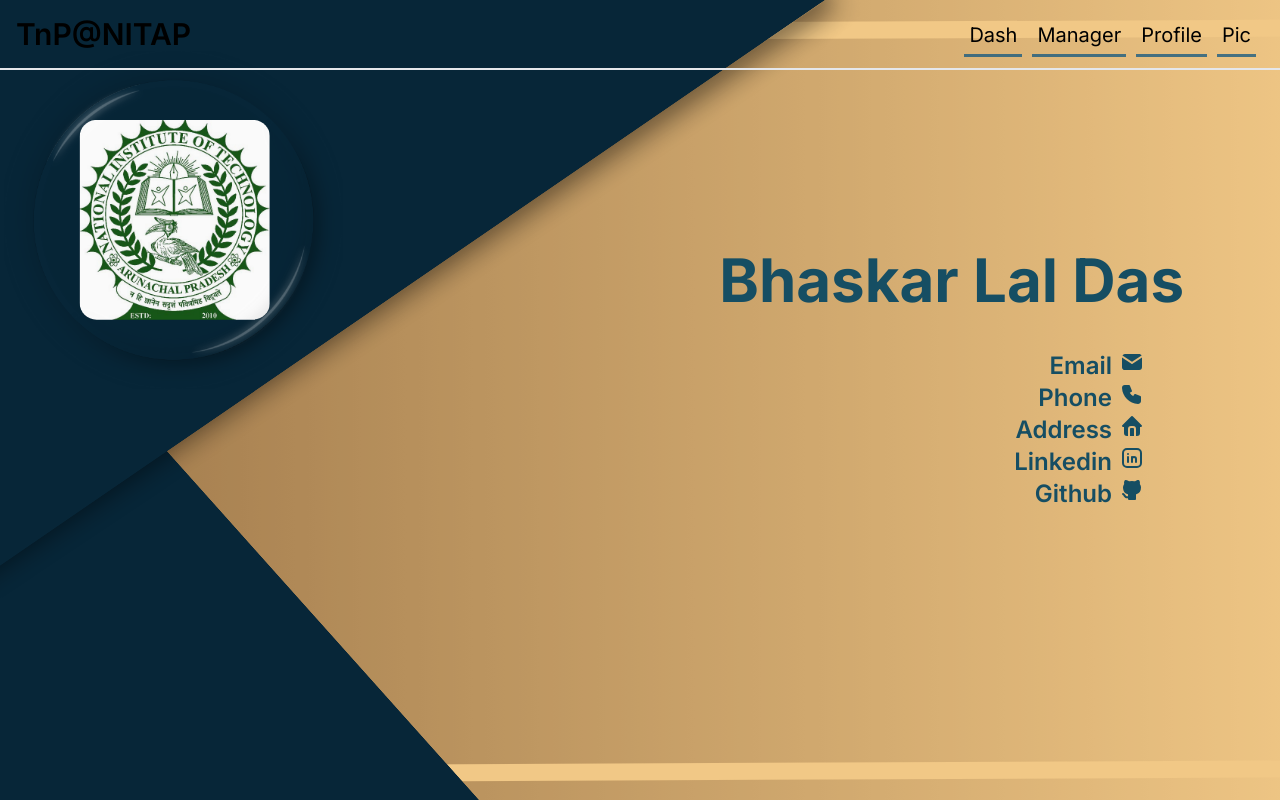
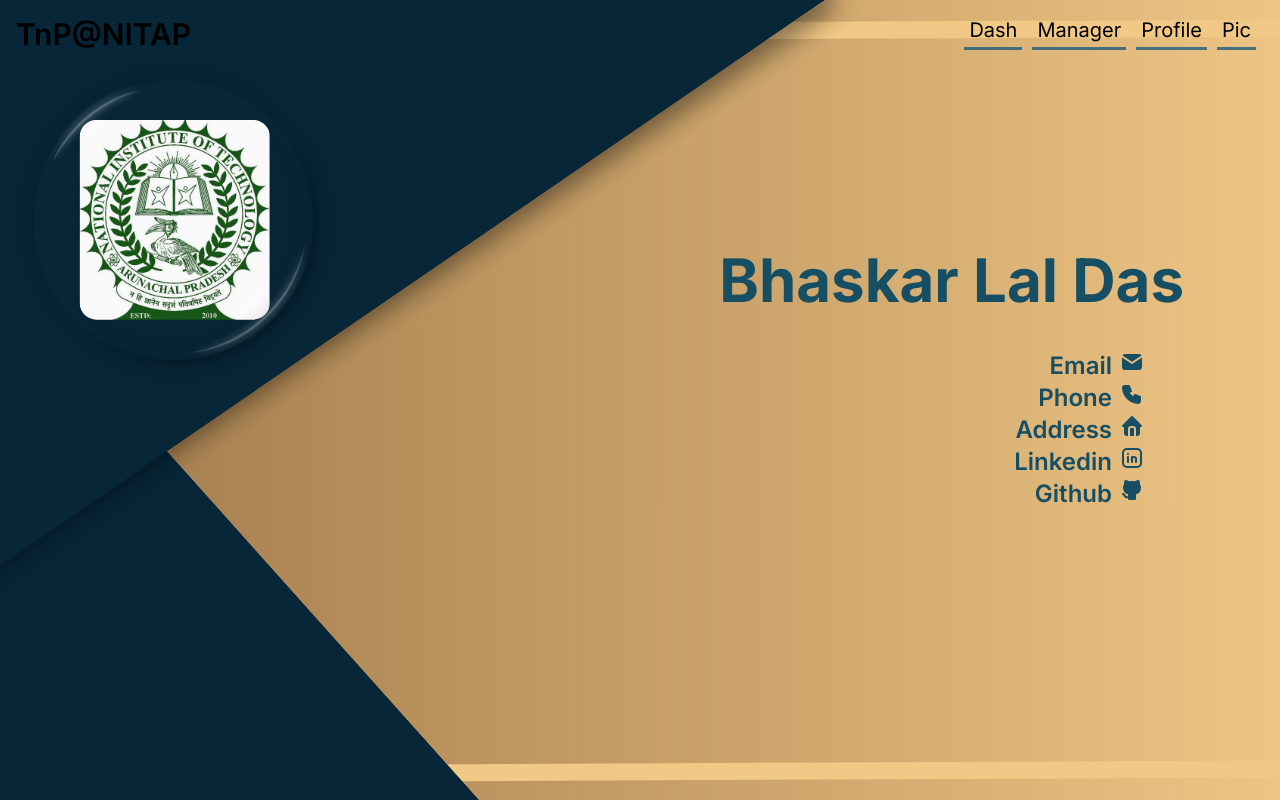
Before and after one commit to MrBLD/TnP-Resume, a Next.js app: page / in a window 1280 px wide. Built offline with nearby package versions, Linux system fonts and the light colour scheme.

Commit message:
minor fix

```diff
--- a/src/components/FirebaseCrud/FirebaseCrud.tsx
+++ b/src/components/FirebaseCrud/FirebaseCrud.tsx
@@ -5,7 +5,6 @@ import { useState } from "react";
 
 const database = firebaseConfig();
 const dbref = ref(database);
-
 
 function addHashBetweenInputs(inputs: string[]): string {
     const allEmpty = inputs.every(input => input === '');
--- a/src/components/Navbar/Navbar.tsx
+++ b/src/components/Navbar/Navbar.tsx
@@ -3,14 +3,14 @@ import './NavBar.css'
 
 function Navbar() {
     return (
-        <div className=' flex w-full border-b-2 fixed z-10 '>
+        <div className=' flex w-full fixed z-10 '>
             {/* <div className=' flex w-full dark:bg-white/[0.5] bg-black/[0.5] border-b-2 border-slate-300'> */}
             <div className='font-semibold text-3xl m-4 '>TnP@NITAP</div>
             <div className='flex justify-center flex-end end-1 absolute mt-4 mr-5 text-xl'>
-                <button className="nav-button" onClick={() => window.location.href = '/'}>Dash</button>
-                <button className="nav-button" onClick={() => window.location.href = '/Manager'}>Manager</button>
-                <button className="nav-button" onClick={() => window.location.href = '/Profile'}>Profile</button>
-                <button className="nav-button" onClick={() => window.location.href = '/Sign-in'}>Pic</button>
+                <button><a className="nav-button" href = '/'>Dash</a></button>
+                <button><a className="nav-button" href = '/Manager'>Manager</a></button>
+                <button><a className="nav-button" href='/Profile'>Profile</a></button>
+                <button><a className="nav-button" href='/Sign-in'>Pic</a></button>
             </div>
         </div>
     )
```
